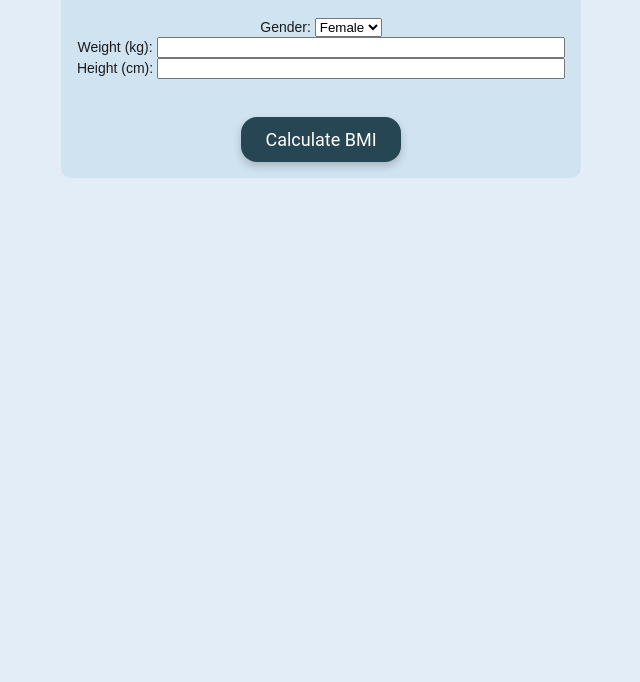
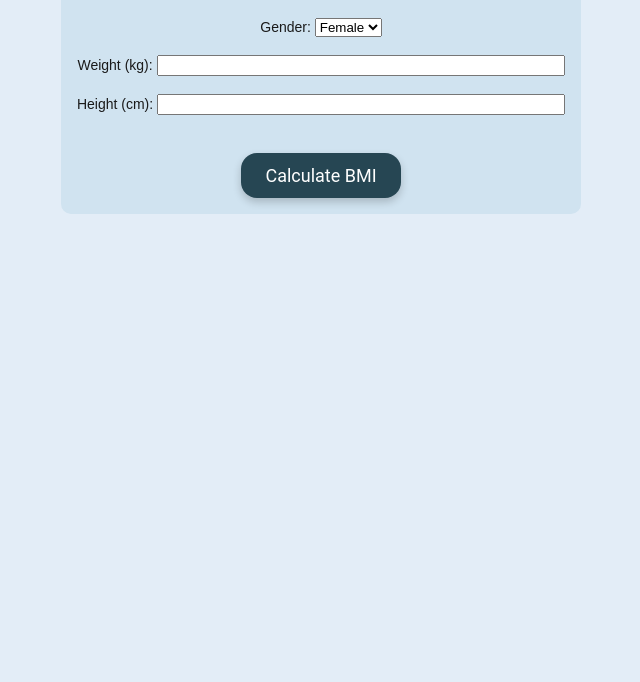
Before and after one commit to mccormickal/JavaScript-Basic-Problems, a plain HTML site: page htmlFiles/bmiCalculator.html in a window 1280 px wide. Shown: the part 118-800 px from the top of the page, without its empty margins (319-959 px from the left). Drawn offline with Linux system fonts and the light colour scheme; files that its build step writes are made by us from their sources.

Commit message:
Add BMI Calculator

```diff
--- a/htmlFiles/bmiCalculator.html
+++ b/htmlFiles/bmiCalculator.html
@@ -1,7 +1,7 @@
 <!DOCTYPE html>
 <html lang="en">
     <head>
-        <link rel="stylesheet" href="styles.css">
+        <link rel="stylesheet" href="../styles.css">
         <title>BMI</title>
     </head>
 
@@ -18,8 +18,8 @@
                 <select id="gender" name="gender">
                     <option value="female">Female</option>
                     <option value="male">Male</option>
-                </select><br>
-                <label>Weight (kg): </label><input id="weight" name="weight"><br>
+                </select><br><br>
+                <label>Weight (kg): </label><input id="weight" name="weight"><br><br>
                 <label>Height (cm): </label><input id="height" name="height"><br><br>
                 <button onclick="CalculateBMI()">Calculate BMI</button>
             </form>
```
Also changed, not shown: htmlFiles/index.html (+1 -0 lines).
